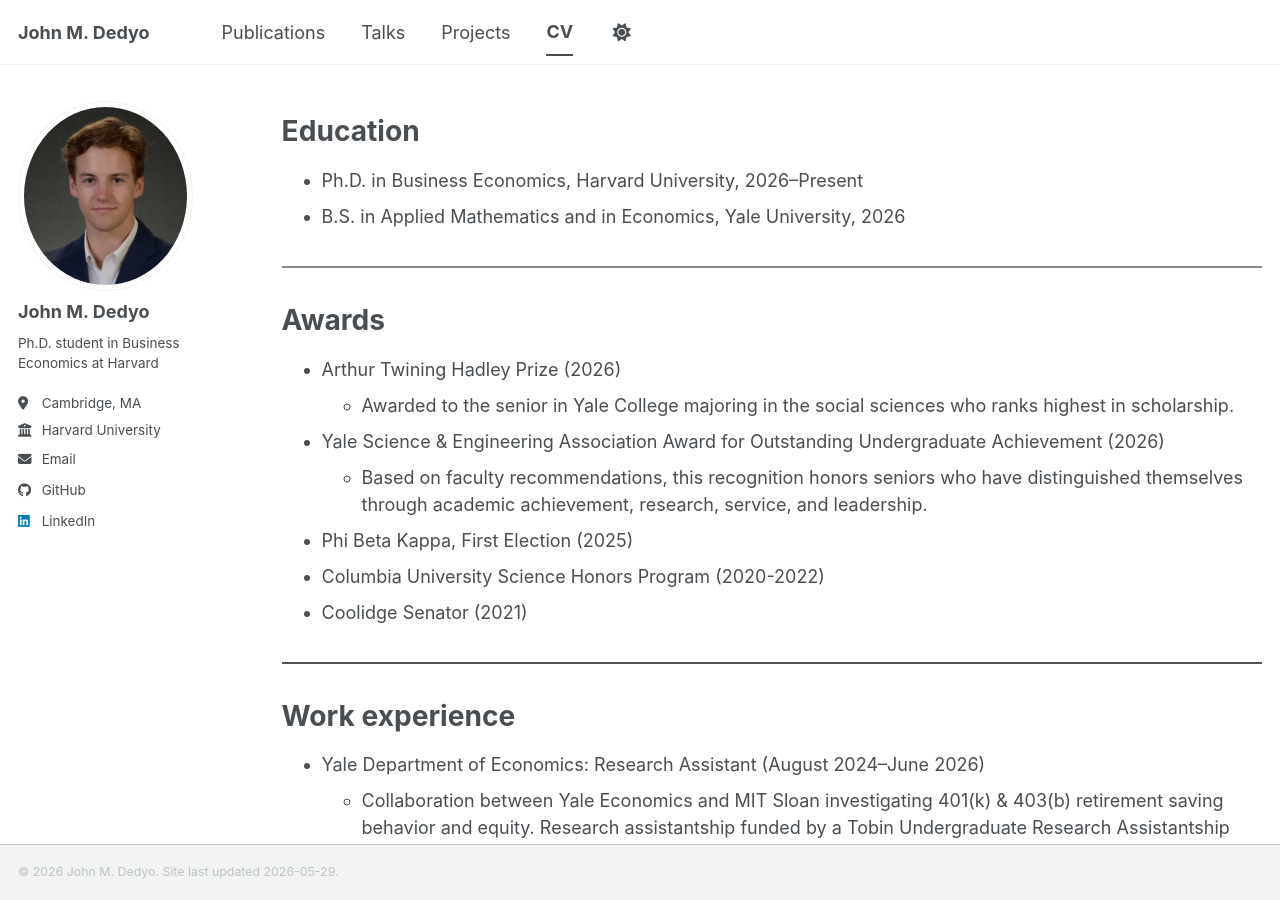
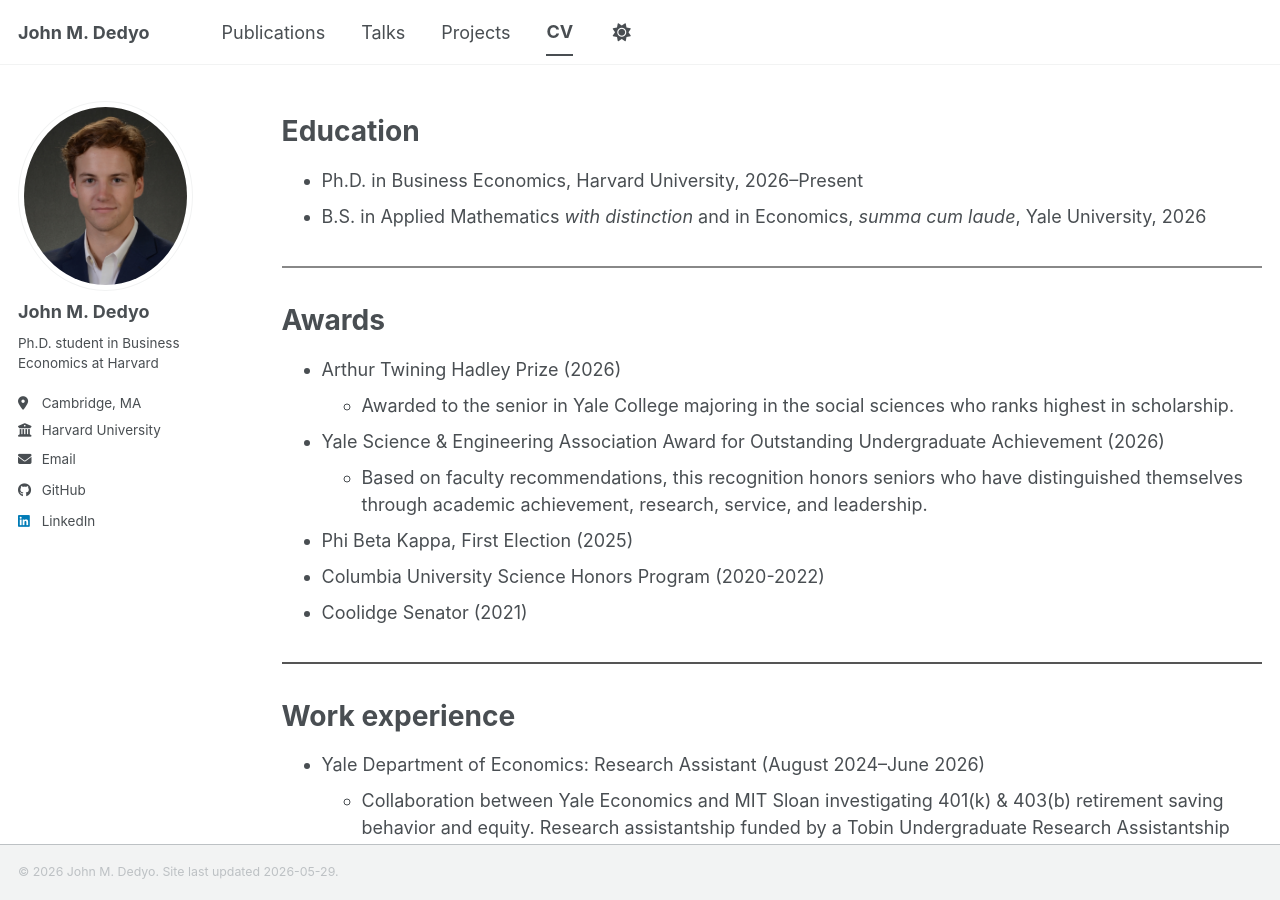
Before and after one commit to johndedyo/johndedyo.github.io, a Jekyll site: the page built from _pages/cv.md, in a window 1280 px wide and 900 px high. Built offline with Jekyll 4.4.1, drawn with Linux system fonts in a browser that asks for light colours; a script bundle is joined from its source files by our own code; library files that are not in the unit come from our copies.

Commit message:
Update cv.md

```diff
--- a/_pages/cv.md
+++ b/_pages/cv.md
@@ -12,7 +12,7 @@
 Education
 ======
 * Ph.D. in Business Economics, Harvard University, 2026--Present
-* B.S. in Applied Mathematics and in Economics, Yale University, 2026
+* B.S. in Applied Mathematics *with distinction* and in Economics, *summa cum laude*, Yale University, 2026
 
 <hr style="border: 0; border-top: 2px solid #888; margin: 2em 0;">
 
```
